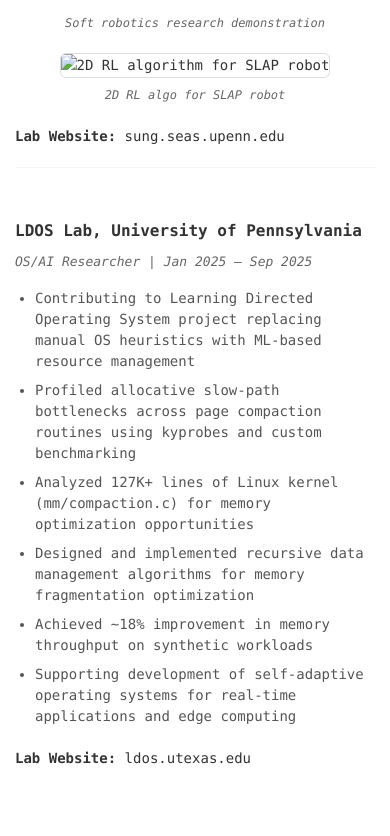
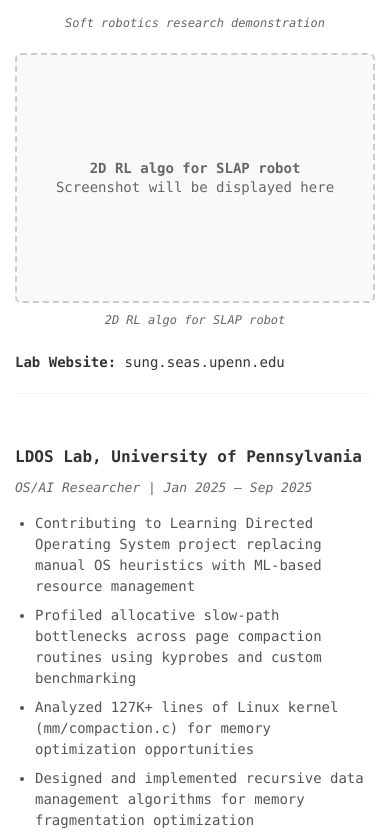
Before and after one commit to IshanAhluwalia/ishanahluwalia.github.io, a plain HTML site: page index.html in a window 390 px wide. Shown: the part 1318-2154 px from the top of the page. Drawn offline with Linux system fonts and the light colour scheme.

Commit message:
Fix broken SLAP robot image display with placeholder
- Remove broken placeholder image file
- Replace with styled placeholder box
- Add clear labeling for the 2D RL algorithm content
- Maintain responsive layout structure

🤖 Generated with [Claude Code](https://claude.ai/code)

Co-Authored-By: Claude <noreply@anthropic.com>

```diff
--- a/index.html
+++ b/index.html
@@ -46,7 +46,12 @@
                         <p class="media-caption">Soft robotics research demonstration</p>
                     </div>
                     <div style="text-align: center; flex: 1; min-width: 300px;">
-                        <img src="slap_robot_2d_rl.png" alt="2D RL algorithm for SLAP robot" style="max-width: 400px; width: 100%; border: 1px solid #ddd; border-radius: 6px;" />
+                        <div class="video-placeholder" style="width: 100%; max-width: 400px; height: 250px; border: 2px dashed #ccc; border-radius: 6px; display: flex; align-items: center; justify-content: center; background-color: #f8f9fa; color: #666; margin: 0 auto;">
+                            <div class="placeholder-text">
+                                <strong>2D RL algo for SLAP robot</strong><br>
+                                Screenshot will be displayed here
+                            </div>
+                        </div>
                         <p class="media-caption">2D RL algo for SLAP robot</p>
                     </div>
                 </div>
```
Also changed, not shown: slap_robot_2d_rl.png (deleted).
